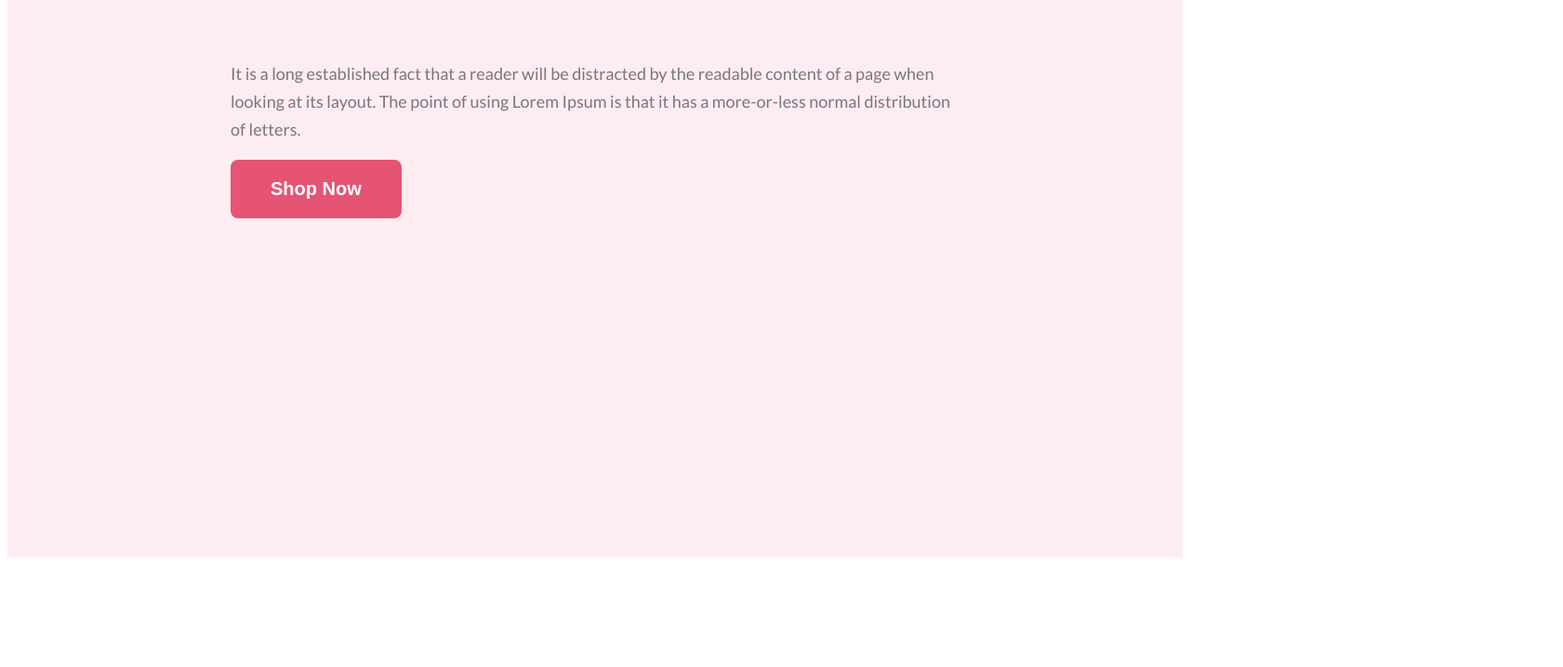
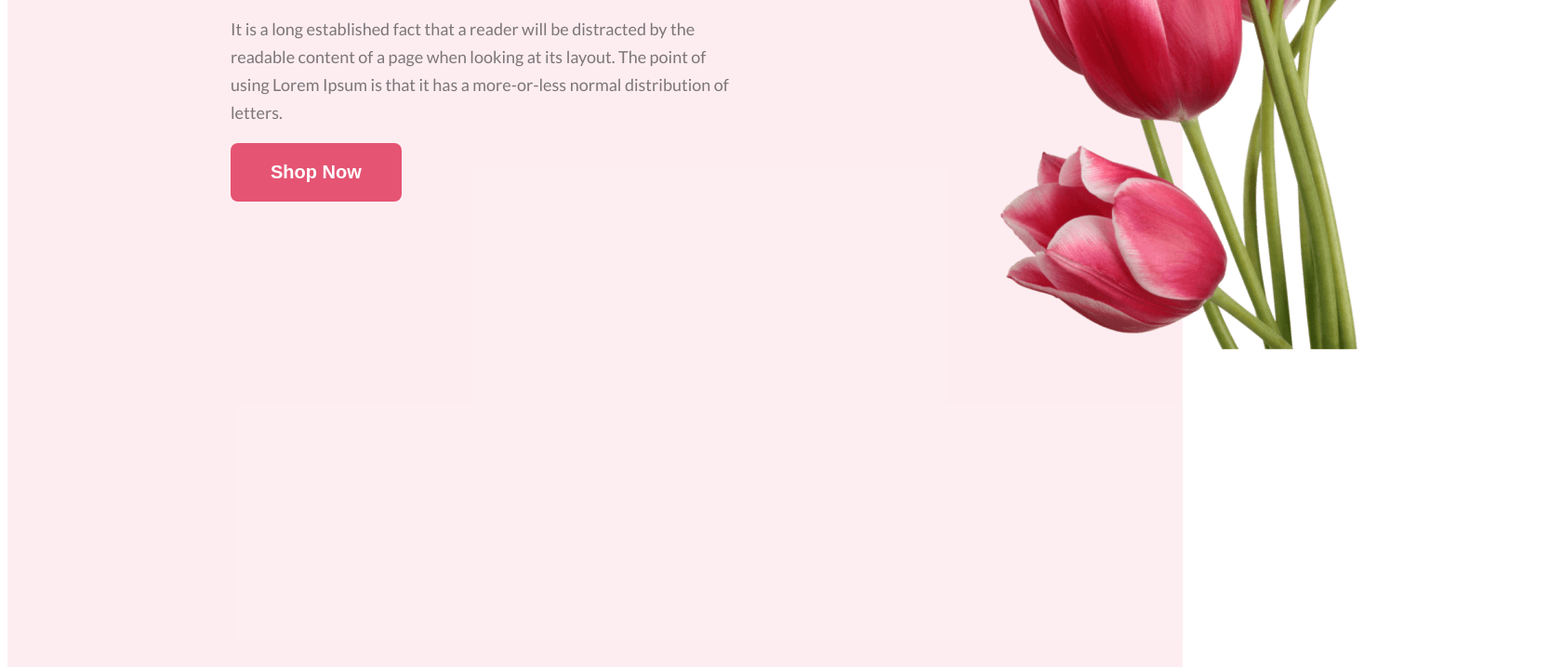
Before and after one commit to CaliforniaD/flower-shop-asssignment, a plain HTML site: page index.html in a window 1280 px wide. Shown: the part 582-1300 px from the top of the page at 93% size, 1681 px wide, since content can reach past the window. Before the commit the page ends 1190 px from the top, so only its background shows below. Drawn offline with Linux system fonts and the light colour scheme.

Commit message:
header done; 80 percent display responsiveness

```diff
--- a/flowershop.css
+++ b/flowershop.css
@@ -19,15 +19,21 @@ body {
     padding: 190px 240px 365px 240px;
 }
 .first-img{
+    margin-top: -40px;
+    margin-left: 90px;
 }
 .header-title {
+    width: 708px;
     color: #272727;
     font-size: 80px;
     font-weight: 800;
-    width: 708px;
+    margin-bottom: 32px;
 }
 
 .paragraph {
+    margin-right: 170px;
+    margin-top: 0px;
+    max-width: 634px;
     font-size: 18px;
     color: #27272799;
     font-weight: 400;
@@ -35,6 +41,7 @@ body {
 }
 
 .btn-primary {
+    margin-top: 0px;
     border-radius: 8px;
     background: #E55473;
     color: #fff;
--- a/index.html
+++ b/index.html
@@ -22,11 +22,10 @@
             <button class="btn-primary">Shop Now</button>
         </div>
         <div class="right-part">
-            <img src="" alt="">
+            <img class="first-img" src="Flower Asset/pngwing 10.png" alt="">
         </div>
     </div>
     </header>
-
 <main>
 
 </main>
```
